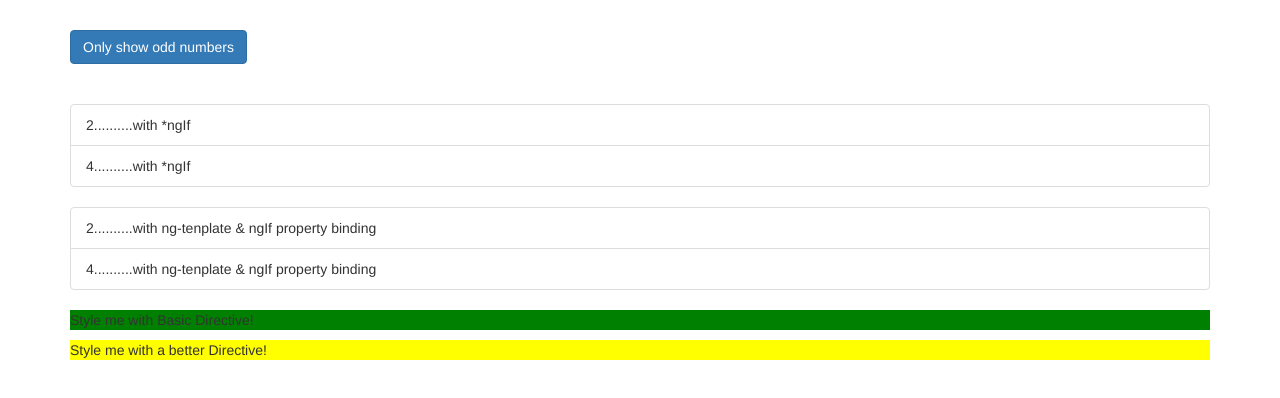
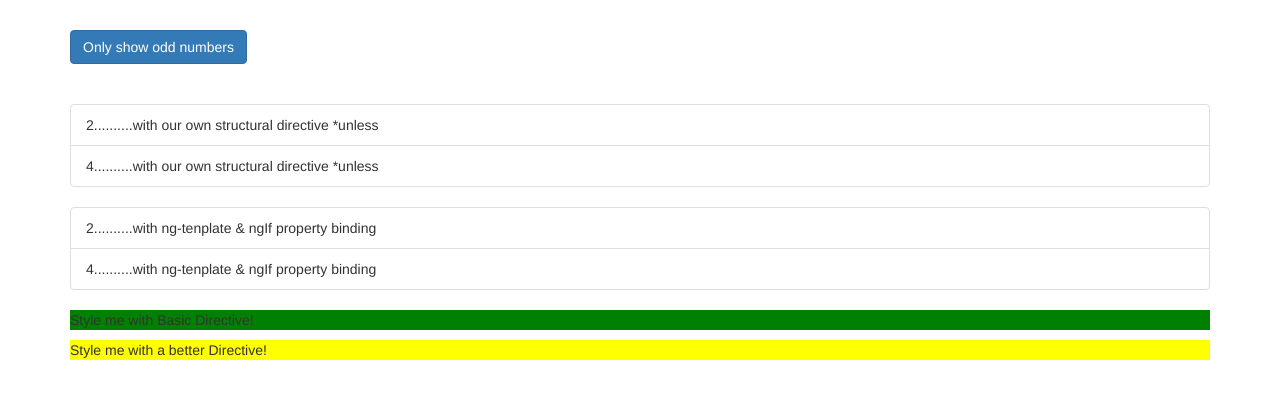
Before and after one commit to zoechbauer/ng-directives, an Angular app: page / in a window 1280 px wide. Shown: the top 398 px of the page. Built offline with nearby package versions, Linux system fonts and the light colour scheme.

Commit message:
build our own customs structural directive *appUnless

```diff
--- a/src/app/app.component.html
+++ b/src/app/app.component.html
@@ -21,7 +21,7 @@
       </ul>
 
       <ul class="list-group">
-        <div *ngIf="!onlyOdd">
+        <!-- <div *ngIf="!onlyOdd">
           <li
             class="list-group-item"
             *ngFor="let even of evenNumbers"
@@ -31,6 +31,18 @@
             }"
           >
             {{ even }}..........with *ngIf
+          </li>
+        </div> -->
+        <div *appUnless="onlyOdd">
+          <li
+            class="list-group-item"
+            *ngFor="let even of evenNumbers"
+            [ngClass]="{ odd: even % 2 !== 0 }"
+            [ngStyle]="{
+              backgroundColor: even % 2 !== 0 ? 'yellow' : 'transparent'
+            }"
+          >
+            {{ even }}..........with our own structural directive *unless
           </li>
         </div>
       </ul>
--- a/src/app/app.module.ts
+++ b/src/app/app.module.ts
@@ -5,9 +5,10 @@
 import { AppComponent } from './app.component';
 import { BasicHighlightDirective } from './basic-highlight/basic-highlight.directive';
 import { BetterHighlightDirective } from './better-highlight/better-highlight.directive';
+import { UnlessDirective } from './unless/unless.directive';
 
 @NgModule({
-  declarations: [AppComponent, BasicHighlightDirective, BetterHighlightDirective],
+  declarations: [AppComponent, BasicHighlightDirective, BetterHighlightDirective, UnlessDirective],
   imports: [BrowserModule, FormsModule],
   providers: [],
   bootstrap: [AppComponent]
--- /dev/null
+++ b/src/app/unless/unless.directive.ts
@@ -0,0 +1,19 @@
+import { Directive, TemplateRef, ViewContainerRef, Input } from '@angular/core';
+
+@Directive({
+  selector: '[appUnless]'
+})
+export class UnlessDirective {
+  @Input() set appUnless(condition: boolean) {
+    if (!condition) {
+      this.vcRef.createEmbeddedView(this.templateRef);
+    } else {
+      this.vcRef.clear();
+    }
+  }
+
+  constructor(
+    private templateRef: TemplateRef<any>,
+    private vcRef: ViewContainerRef
+  ) {}
+}
```
